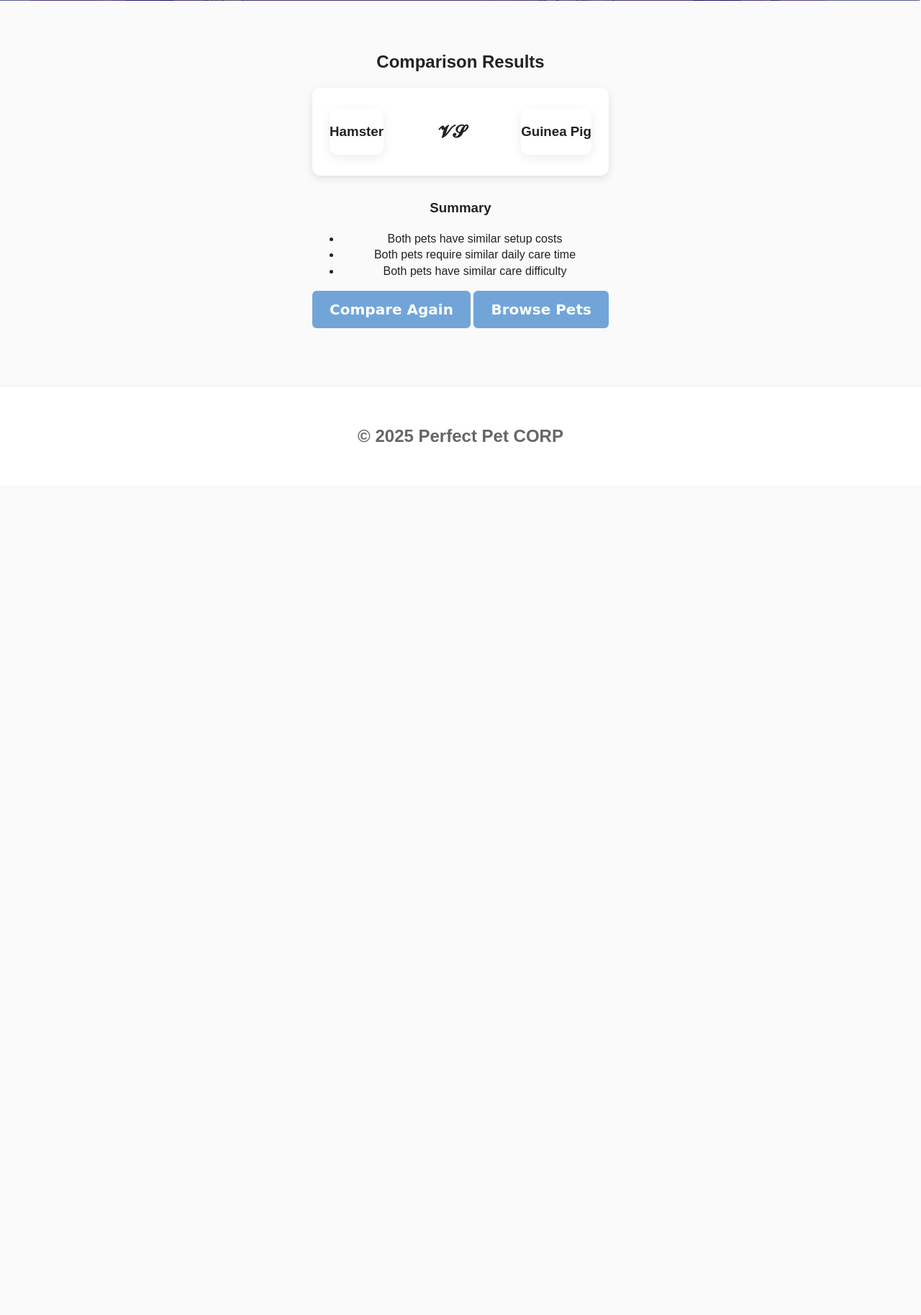
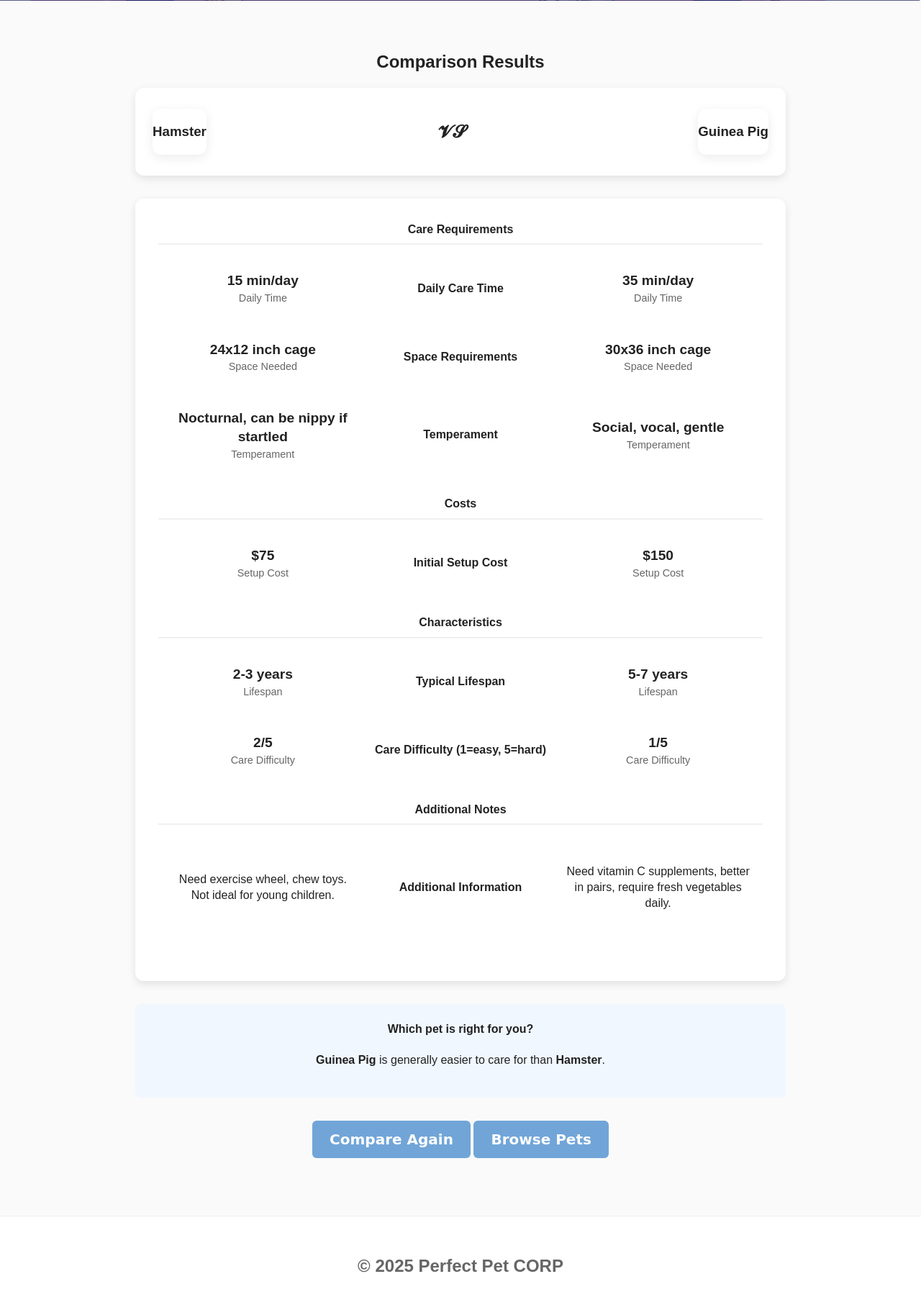
Before and after one commit to HiddenOffence/Pet-Ownership, a Flask app: a page that uses templates/comparison_results.html in a window 1280 px wide. Shown: the part 603-2430 px from the top of the page at 72% size. Before the commit the page ends 1218 px from the top, so only its background shows below. Run offline with Flask 3, Linux system fonts and the light colour scheme; data comes from the database, SQL or seed files in the repository; both versions use the stored data as it was after the commit; some web fonts are replaced.

Commit message:
added photos and cleaned the codes

```diff
--- a/routes.py
+++ b/routes.py
@@ -309,19 +309,29 @@
     second_name = request.args.get('second', '')
 
     # Basic validation
-    if not first_name or not second_name:
-        abort(404)
-
-    if first_name == second_name:
+    if not first_name or not second_name or first_name == second_name:
         abort(404)
 
     conn = get_db()
 
     try:
         # Get pets by name instead of ID
-        pet1 = conn.execute('SELECT name FROM Pets WHERE name = ?',
+        pet1 = conn.execute('''SELECT Pets.*,
+                            Species.name AS species,
+                            Species.description AS
+                            species_desc
+                            FROM Pets
+                            JOIN Species
+                            ON Pets.species_id = Species.id
+                            WHERE Pets.name = ?''',
                             (first_name,)).fetchone()
-        pet2 = conn.execute('SELECT name FROM Pets WHERE name = ?',
+        pet2 = conn.execute('''SELECT Pets.*,
+                            Species.name AS species,
+                            Species.description
+                            AS species_desc
+                            FROM Pets
+                            JOIN Species ON Pets.species_id = Species.id
+                            WHERE Pets.name = ?''',
                             (second_name,)).fetchone()
 
         # Check if pets were found
@@ -331,9 +341,6 @@
                 not_found.append(first_name)
             if not pet2:
                 not_found.append(second_name)
-            return render_template('error.html',
-                                   message=(f"Pets not found: \
-                                       {', '.join(not_found)}"))
 
         # Convert to dictionaries with default values for None fields
         pet1_dict = dict(pet1)
@@ -352,9 +359,7 @@
 
     except Exception as e:
         print("Error in comparison:", e)
-        return render_template('error.html',
-                               message='An error occurred while comparing pets\
-                                   .')
+        abort(404)
     finally:
         conn.close()
 
@@ -363,40 +368,25 @@
 @app.route('/add_review', methods=['GET', 'POST'])
 def add_review():
     reviewer_name = request.form.get("reviewer_name")
-    print(reviewer_name)
     pet_name = request.form.get('pet_name')
-    print(pet_name)
     species = request.form.get('species')
-    print(species)
     rating = request.form.get('rating')
-    print(rating)
-    comment = request.form.get('description')
-    print(comment)
+    comment = request.form.get('comment')
     if request.method == 'POST':
-        print(1)
-        now = datetime.now().strftime("%Y-%m-%d %H:%M:%S")
-        print(2)
         conn = get_db()
-        print(3)
         c = conn.cursor()
-        print(4)
         try:
             rating = int(rating)
-            print(5)
             if rating < 1 or rating > 5:
                 rating = 5
-                print(6)
         except Exception:
             return redirect('/')
-            print(7)
         try:
             c.execute('''INSERT INTO Reviews
                       (pet_name, species, reviewer_name, rating, comment)
                       VALUES (?, ?, ?, ?, ?)''',
                       (pet_name, species, reviewer_name, rating, comment))
-            print(9)
             conn.commit()
-            print(10)
         except sqlite3.IntegrityError:
             c.execute('''UPDATE Orders SET pet_name = ?,
                       species = ?,
@@ -404,12 +394,9 @@
                       rating = ?,
                       comment = ?
                       WHERE reviewer_name = ?''',
-                      (pet_name, species, reviewer_name, rating, comment, now))
-            print(11)
+                      (pet_name, species, reviewer_name, rating, comment))
             conn.commit()
-            print(12)
         conn.close()
-        print(13)
         # redirects to thank-you page
         return redirect('/review_thankyou')
     return render_template('add_review.html')
--- a/static/css/style.css
+++ b/static/css/style.css
@@ -558,6 +559,15 @@
     align-items: stretch;
     gap: 2rem;
     margin-bottom: 2rem;
+}
+
+.comparison-summary {
+  margin-top: 1.5em;
+  padding: 1em;
+  background: #f0f9f0;
+  border-left: 5px solid #4CAF50;
+  font-size: 1.1em;
+  border-radius: 8px;
 }
 
 .pet-selector {
--- a/templates/add_review.html
+++ b/templates/add_review.html
@@ -21,7 +21,7 @@
         </tr>
         <br>
         <td>Your Experience:</td>
-        <td><textarea id="description" name="description" required minlength="3" maxlength="20"></textarea></td>
+        <td><textarea id="comment" name="comment" required minlength="3" maxlength="30"></textarea></td>
     </table>
     <tr>
         <div class="form-group">
@@ -29,7 +29,7 @@
             <div class="rating">
                 {% for i in range(5, 0, -1) %}
                 <input type="radio" id="star{{ i }}" name="rating" value="{{ i }}" required>
-                <label for="star{{ i }}">★</label>
+                <label for="star{{ i }}">⭐</label>
                 {% endfor %}
             </div>
         </div>
--- a/templates/comparison_results.html
+++ b/templates/comparison_results.html
@@ -17,45 +17,119 @@
         </div>
     </div>
 
-    <div class="comparison-summary">
-        <h3>Summary</h3>
-        <ul>
-            {% if pet1.cost_setup is not none and pet2.cost_setup is not none %}
-                {% if pet1.cost_setup < pet2.cost_setup %}
-                <li>{{ pet1.name }} has a lower setup cost than {{ pet2.name }}</li>
-                {% elif pet1.cost_setup > pet2.cost_setup %}
-                <li>{{ pet2.name }} has a lower setup cost than {{ pet1.name }}</li>
+    <div class="comparison-details">
+        <div class="comparison-category">
+            <h4>Care Requirements</h4>
+            <div class="comparison-row">
+                <div class="comparison-item">
+                    <span class="value">{{ pet1.daily_time_min if pet1.daily_time_min else 'Unknown' }} min/day</span>
+                    <span class="label">Daily Time</span>
+                </div>
+                <div class="comparison-metric">Daily Care Time</div>
+                <div class="comparison-item">
+                    <span class="value">{{ pet2.daily_time_min if pet2.daily_time_min else 'Unknown' }} min/day</span>
+                    <span class="label">Daily Time</span>
+                </div>
+            </div>
+
+            <div class="comparison-row">
+                <div class="comparison-item">
+                    <span class="value">{{ pet1.space_required if pet1.space_required else 'Unknown' }}</span>
+                    <span class="label">Space Needed</span>
+                </div>
+                <div class="comparison-metric">Space Requirements</div>
+                <div class="comparison-item">
+                    <span class="value">{{ pet2.space_required if pet2.space_required else 'Unknown' }}</span>
+                    <span class="label">Space Needed</span>
+                </div>
+            </div>
+
+            <div class="comparison-row">
+                <div class="comparison-item">
+                    <span class="value">{{ pet1.temperament if pet1.temperament else 'Unknown' }}</span>
+                    <span class="label">Temperament</span>
+                </div>
+                <div class="comparison-metric">Temperament</div>
+                <div class="comparison-item">
+                    <span class="value">{{ pet2.temperament if pet2.temperament else 'Unknown' }}</span>
+                    <span class="label">Temperament</span>
+                </div>
+            </div>
+        </div>
+
+        <div class="comparison-category">
+            <h4>Costs</h4>
+            <div class="comparison-row">
+                <div class="comparison-item">
+                    <span class="value">${{ pet1.cost_setup if pet1.cost_setup else 'Unknown' }}</span>
+                    <span class="label">Setup Cost</span>
+                </div>
+                <div class="comparison-metric">Initial Setup Cost</div>
+                <div class="comparison-item">
+                    <span class="value">${{ pet2.cost_setup if pet2.cost_setup else 'Unknown' }}</span>
+                    <span class="label">Setup Cost</span>
+                </div>
+            </div>
+        </div>
+
+        <div class="comparison-category">
+            <h4>Characteristics</h4>
+            <div class="comparison-row">
+                <div class="comparison-item">
+                    <span class="value">{{ pet1.lifespan if pet1.lifespan else 'Unknown' }}</span>
+                    <span class="label">Lifespan</span>
+                </div>
+                <div class="comparison-metric">Typical Lifespan</div>
+                <div class="comparison-item">
+                    <span class="value">{{ pet2.lifespan if pet2.lifespan else 'Unknown' }}</span>
+                    <span class="label">Lifespan</span>
+                </div>
+            </div>
+
+            <div class="comparison-row">
+                <div class="comparison-item">
+                    <span class="value">{{ pet1.difficulty if pet1.difficulty else 'Unknown' }}/5</span>
+                    <span class="label">Care Difficulty</span>
+                </div>
+                <div class="comparison-metric">Care Difficulty (1=easy, 5=hard)</div>
+                <div class="comparison-item">
+                    <span class="value">{{ pet2.difficulty if pet2.difficulty else 'Unknown' }}/5</span>
+                    <span class="label">Care Difficulty</span>
+                </div>
+            </div>
+        </div>
+
+        {% if pet1.notes or pet2.notes %}
+        <div class="comparison-category">
+            <h4>Additional Notes</h4>
+            <div class="comparison-row">
+                <div class="comparison-item full-width">
+                    <p>{{ pet1.notes if pet1.notes else 'No additional notes' }}</p>
+                </div>
+                <div class="comparison-metric">Additional Information</div>
+                <div class="comparison-item full-width">
+                    <p>{{ pet2.notes if pet2.notes else 'No additional notes' }}</p>
+                </div>
+            </div>
+        </div>
+        {% endif %}
+    </div>
+
+    <div class="comparison-verdict">
+        <h4>Which pet is right for you?</h4>
+        <p>
+            {% if pet1.difficulty and pet2.difficulty %}
+                {% if pet1.difficulty < pet2.difficulty %}
+                    <strong>{{ pet1.name }}</strong> is generally easier to care for than <strong>{{ pet2.name }}</strong>.
+                {% elif pet1.difficulty > pet2.difficulty %}
+                    <strong>{{ pet2.name }}</strong> is generally easier to care for than <strong>{{ pet1.name }}</strong>.
                 {% else %}
-                <li>Both pets have similar setup costs</li>
+                    Both pets have similar care difficulty levels.
                 {% endif %}
             {% else %}
-                <li>Setup cost comparison not available</li>
+                Consider your available time, space, and budget when choosing between these pets.
             {% endif %}
-
-            {% if pet1.daily_time_min is not none and pet2.daily_time_min is not none %}
-                {% if pet1.daily_time_min < pet2.daily_time_min %}
-                <li>{{ pet1.name }} requires less daily care time than {{ pet2.name }}</li>
-                {% elif pet1.daily_time_min > pet2.daily_time_min %}
-                <li>{{ pet2.name }} requires less daily care time than {{ pet1.name }}</li>
-                {% else %}
-                <li>Both pets require similar daily care time</li>
-                {% endif %}
-            {% else %}
-                <li>Daily care time comparison not available</li>
-            {% endif %}
-
-            {% if pet1.difficulty is not none and pet2.difficulty is not none %}
-                {% if pet1.difficulty < pet2.difficulty %}
-                <li>{{ pet1.name }} is easier to care for than {{ pet2.name }}</li>
-                {% elif pet1.difficulty > pet2.difficulty %}
-                <li>{{ pet2.name }} is easier to care for than {{ pet1.name }}</li>
-                {% else %}
-                <li>Both pets have similar care difficulty</li>
-                {% endif %}
-            {% else %}
-                <li>Difficulty comparison not available</li>
-            {% endif %}
-        </ul>
+        </p>
     </div>
 
     <div class="action-buttons">
```
Also changed, not shown: other parts of static/css/style.css (+44 -105 lines), static/script.js (+57 -25 lines), templates/home.html (+4 -5 lines), pets.db, static/images/Blue.png, static/images/Leopard Gecko.png, static/images/Mr. Whiskers.png.
